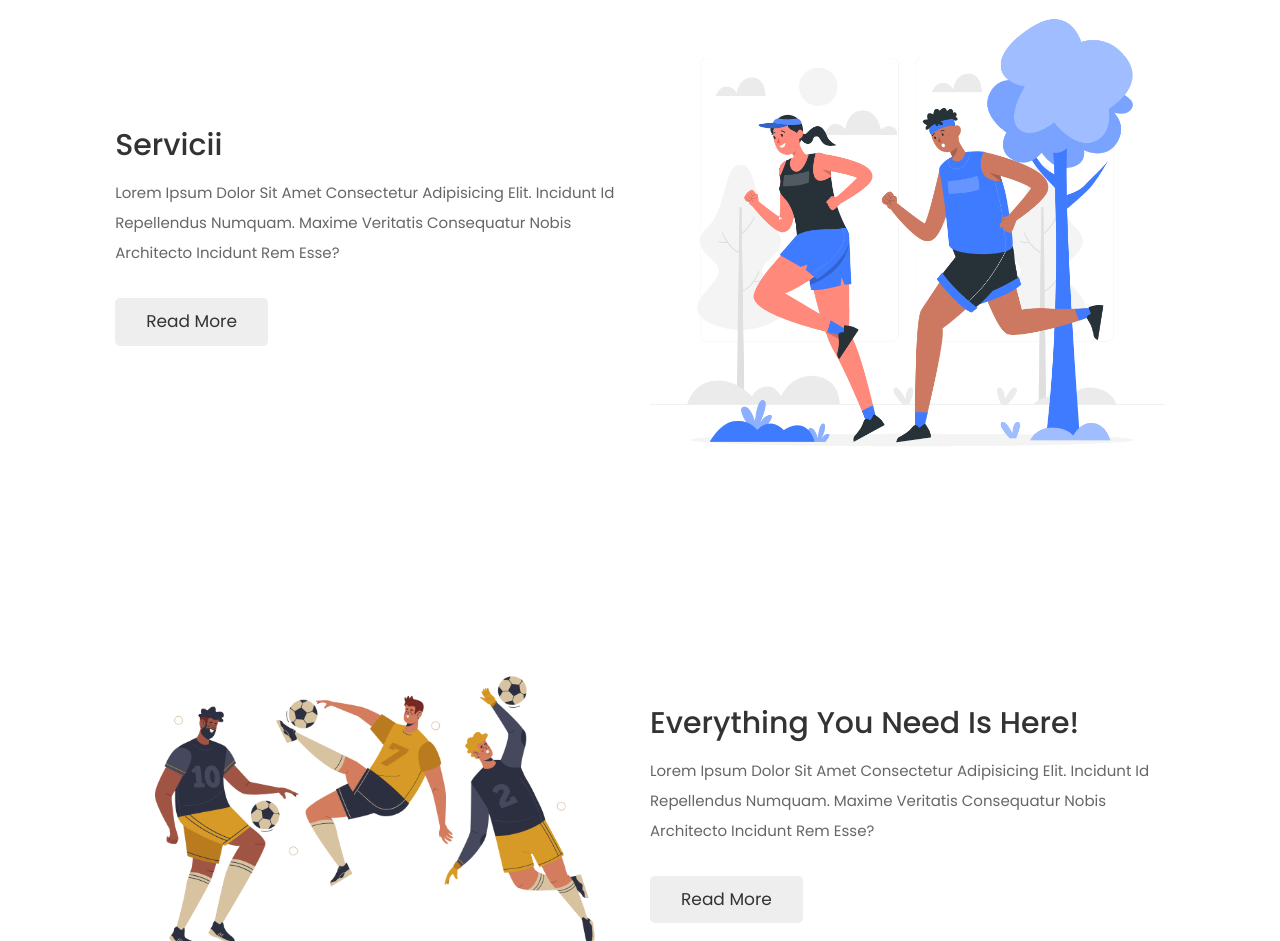
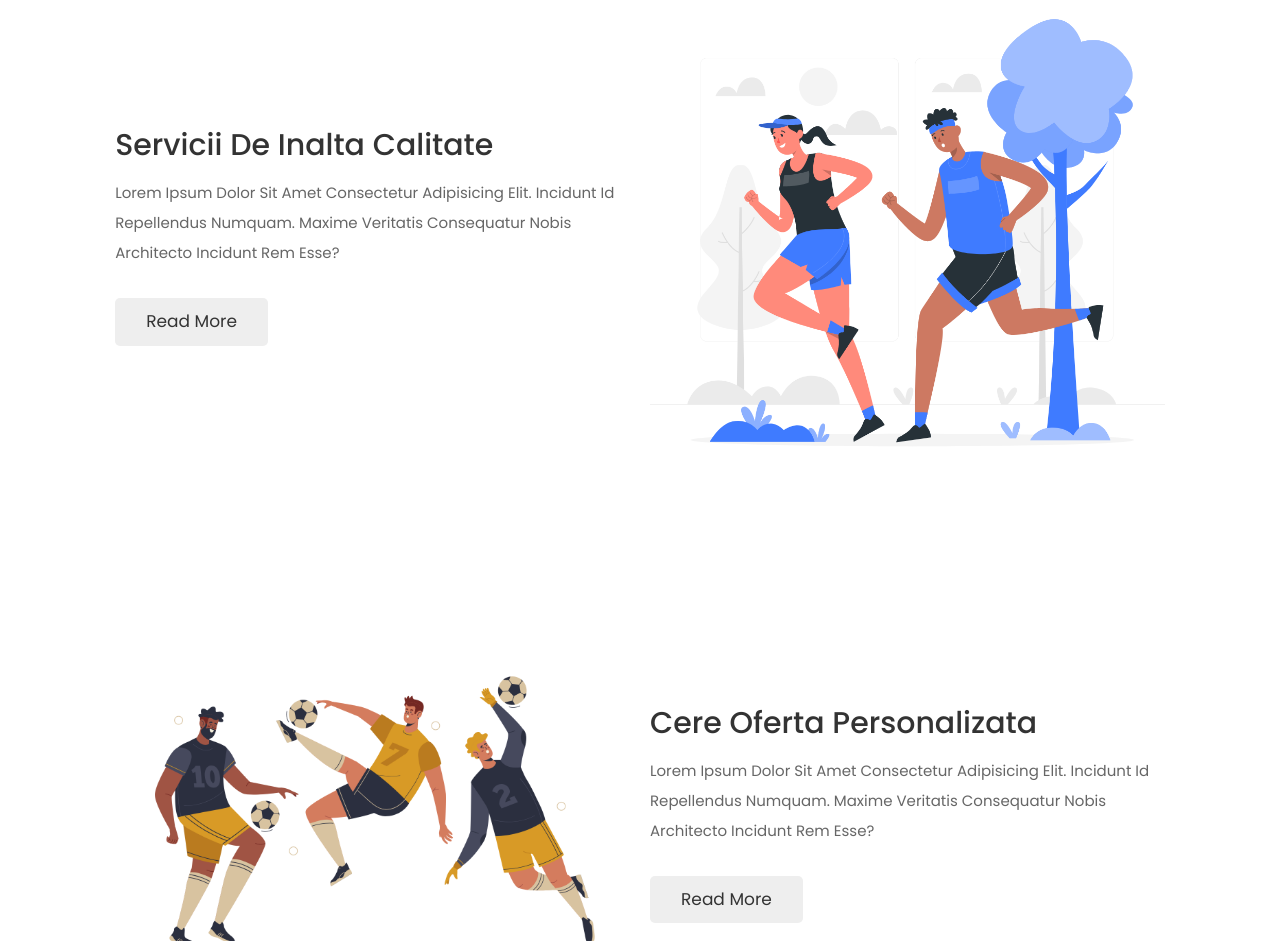
Before and after one commit to anamariap21/Proiect-JS, a website built with Parcel: page src/index.html in a window 1280 px wide. Shown: the part 720-1661 px from the top of the page. Built offline with nearby package versions, Linux system fonts and the light colour scheme.

Commit message:
Modificay

```diff
--- a/src/index.html
+++ b/src/index.html
@@ -52,7 +52,7 @@
 
     <div class="box">
       <div class="content">
-        <h3>Servicii</h3>
+        <h3>Servicii de inalta calitate</h3>
         <p>Lorem ipsum dolor sit amet consectetur adipisicing elit. Incidunt id repellendus numquam. Maxime veritatis
           consequatur nobis architecto incidunt rem esse?</p>
         <a href="#" class="btn">read more</a>
@@ -67,7 +67,7 @@
         <img src="images/home-img-3.png" alt="">
       </div>
       <div class="content">
-        <h3>everything you need is here!</h3>
+        <h3>Cere oferta personalizata</h3>
         <p>Lorem ipsum dolor sit amet consectetur adipisicing elit. Incidunt id repellendus numquam. Maxime veritatis
           consequatur nobis architecto incidunt rem esse?</p>
         <a href="#" class="btn">read more</a>
```
